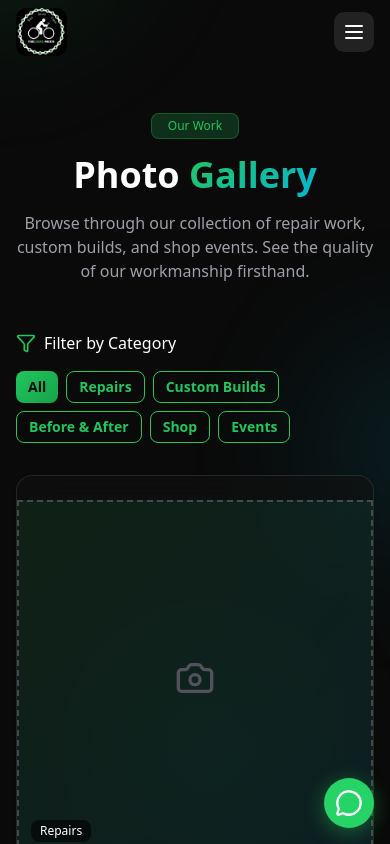
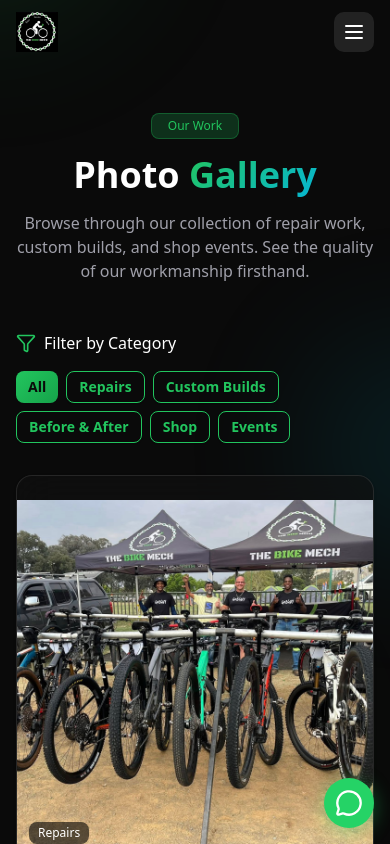
Before and after one commit to TechNomadTalks/TheBikeMech, a Next.js app: page /gallery in a window 390 px wide. Shown: the top 844 px of the page. Built offline with nearby package versions, Linux system fonts and the light colour scheme.

Commit message:
Add gallery images, Fuse.js search, fix navbar alignment

```diff
--- a/src/app/blog/page.tsx
+++ b/src/app/blog/page.tsx
@@ -1,16 +1,20 @@
 "use client";
 
+import { useState, useMemo } from "react";
 import { motion } from "framer-motion";
 import Link from "next/link";
+import Fuse from "fuse.js";
 import {
   Calendar,
   Clock,
   ArrowRight,
-  User
+  User,
+  Search
 } from "lucide-react";
 import { Button } from "@/components/ui/button";
 import { Card } from "@/components/ui/card";
 import { Badge } from "@/components/ui/badge";
+import { Input } from "@/components/ui/input";
 
 const blogPosts = [
   {
@@ -87,12 +91,23 @@ const fadeInUp = {
 };
 
 export default function BlogPage() {
-  const featuredPosts = blogPosts.filter((post) => post.featured);
-  const regularPosts = blogPosts.filter((post) => !post.featured);
+  const [searchQuery, setSearchQuery] = useState("");
+
+  const fuse = useMemo(() => new Fuse(blogPosts, {
+    keys: ['title', 'excerpt', 'category'],
+    threshold: 0.3,
+  }), [blogPosts]);
+
+  const filteredPosts = searchQuery
+    ? fuse.search(searchQuery).map(result => result.item)
+    : blogPosts;
+
+  const featuredPosts = filteredPosts.filter((post) => post.featured);
+  const regularPosts = filteredPosts.filter((post) => !post.featured);
 
   return (
     <div className="py-12 px-4 lg:px-8">
-      <div className="container mx-auto">
+      <div className="container mx-auto max-w-7xl">
         {/* Header */}
         <motion.div
           initial={{ opacity: 0, y: 20 }}
@@ -105,10 +120,22 @@ export default function BlogPage() {
           <h1 className="text-4xl md:text-5xl font-bold text-white mb-4">
             Tips, Guides & <span className="gradient-text">News</span>
           </h1>
-          <p className="text-zinc-400 max-w-2xl mx-auto">
+          <p className="text-zinc-400 max-w-2xl mx-auto mb-8">
             Stay updated with the latest cycling tips, maintenance guides, and industry news
             from our expert team of bicycle mechanics.
           </p>
+
+          {/* Search */}
+          <div className="max-w-md mx-auto relative">
+            <Search className="absolute left-3 top-1/2 -translate-y-1/2 w-5 h-5 text-zinc-500" />
+            <Input
+              type="text"
+              placeholder="Search articles..."
+              value={searchQuery}
+              onChange={(e) => setSearchQuery(e.target.value)}
+              className="pl-10 bg-white/5 border-white/10 text-white placeholder:text-zinc-500 focus:border-[#22c55e]"
+            />
+          </div>
         </motion.div>
 
         {/* Featured Posts */}
--- a/src/app/gallery/page.tsx
+++ b/src/app/gallery/page.tsx
@@ -25,72 +25,70 @@ const galleryImages = [
     title: "Full Suspension Overhaul",
     category: "Repairs",
     description: "Complete suspension service on a mountain bike",
+    image: "/images/561564733_24980808734892635_6173447473608756971_n.jpg",
   },
   {
     id: 2,
     title: "Custom Road Bike Build",
     category: "Custom Builds",
     description: "Full carbon road bike build from frame up",
+    image: "/images/559126811_24980808588225983_7987722874900564762_n.jpg",
   },
   {
     id: 3,
     title: "Drivetrain Replacement",
     category: "Repairs",
     description: "New chain, cassette, and chainring installation",
+    image: "/images/545959328_24657224403917738_5108936384260146638_n.jpg",
   },
   {
     id: 4,
     title: "Vintage Restoration",
     category: "Before & After",
     description: "Classic steel frame restoration project",
+    image: "/images/545699099_24657224340584411_9202809481717145839_n.jpg",
   },
   {
     id: 5,
     title: "The Workshop",
     category: "Shop",
     description: "Our fully equipped service area",
+    image: "/images/565336339_24980784798228362_6401934621629016541_n.jpg",
   },
   {
     id: 6,
     title: "Mountain Bike Build",
     category: "Custom Builds",
     description: "Custom MTB build with premium components",
+    image: "/images/565163355_24980815818225260_5390923980163679501_n.jpg",
   },
   {
     id: 7,
     title: "Brake System Upgrade",
     category: "Repairs",
     description: "Hydraulic brake installation and bleeding",
+    image: "/images/545088905_24658028260504019_5541810624885367591_n.jpg",
   },
   {
     id: 8,
     title: "Race Day Support",
     category: "Events",
     description: "On-site mechanical support at local races",
+    image: "/images/sani2cServicePAck.jpg",
   },
   {
     id: 9,
     title: "Wheel Building",
     category: "Repairs",
     description: "Hand-built wheel with custom spokes",
+    image: "/images/546525045_24658028250504020_2286864481216630780_n.jpg",
   },
   {
     id: 10,
     title: "E-Bike Conversion",
     category: "Custom Builds",
     description: "Electric motor installation on commuter bike",
-  },
-  {
-    id: 11,
-    title: "Rusty Chain Before",
-    category: "Before & After",
-    description: "Severely neglected drivetrain",
-  },
-  {
-    id: 12,
-    title: "Community Ride",
-    category: "Events",
-    description: "Weekly group ride from the shop",
+    image: "/images/561564733_24980808734892635_6173447473608756971_n.jpg",
   },
 ];
 
@@ -183,10 +181,12 @@ export default function GalleryPage() {
                   className="glass-card glass-card-hover overflow-hidden cursor-pointer group"
                   onClick={() => openLightbox(index)}
                 >
-                  <div className="aspect-square image-placeholder relative">
-                    <div className="absolute inset-0 flex items-center justify-center">
-                      <Camera className="w-10 h-10 text-zinc-600" />
-                    </div>
+                  <div className="aspect-square relative">
+                    <img
+                      src={image.image}
+                      alt={image.title}
+                      className="w-full h-full object-cover"
+                    />
                     <div className="absolute inset-0 bg-black/50 opacity-0 group-hover:opacity-100 transition-opacity flex items-center justify-center">
                       <span className="text-white text-sm">View Image</span>
                     </div>
--- a/src/app/services/page.tsx
+++ b/src/app/services/page.tsx
@@ -190,7 +190,7 @@ const stagger = {
 export default function ServicesPage() {
   return (
     <div className="py-12 px-4 lg:px-8">
-      <div className="container mx-auto">
+      <div className="container mx-auto max-w-7xl">
         {/* Header */}
         <motion.div
           initial="hidden"
--- a/src/components/shared/navbar.tsx
+++ b/src/components/shared/navbar.tsx
@@ -48,14 +48,14 @@ export function Navbar() {
           : "bg-transparent"
       )}
     >
-      <nav className="container mx-auto px-4 lg:px-8">
+      <nav className="container mx-auto px-4 lg:px-8 max-w-7xl">
         <div className="flex items-center justify-between h-16 lg:h-20">
           {/* Logo */}
           <Link href="/" className="flex items-center gap-2 group">
             <img
               src="/images/logo.png"
               alt="The Bike Mech"
-              className="h-12 w-auto rounded-lg"
+              className="h-10 w-auto max-w-[140px]"
             />
           </Link>
 
```
